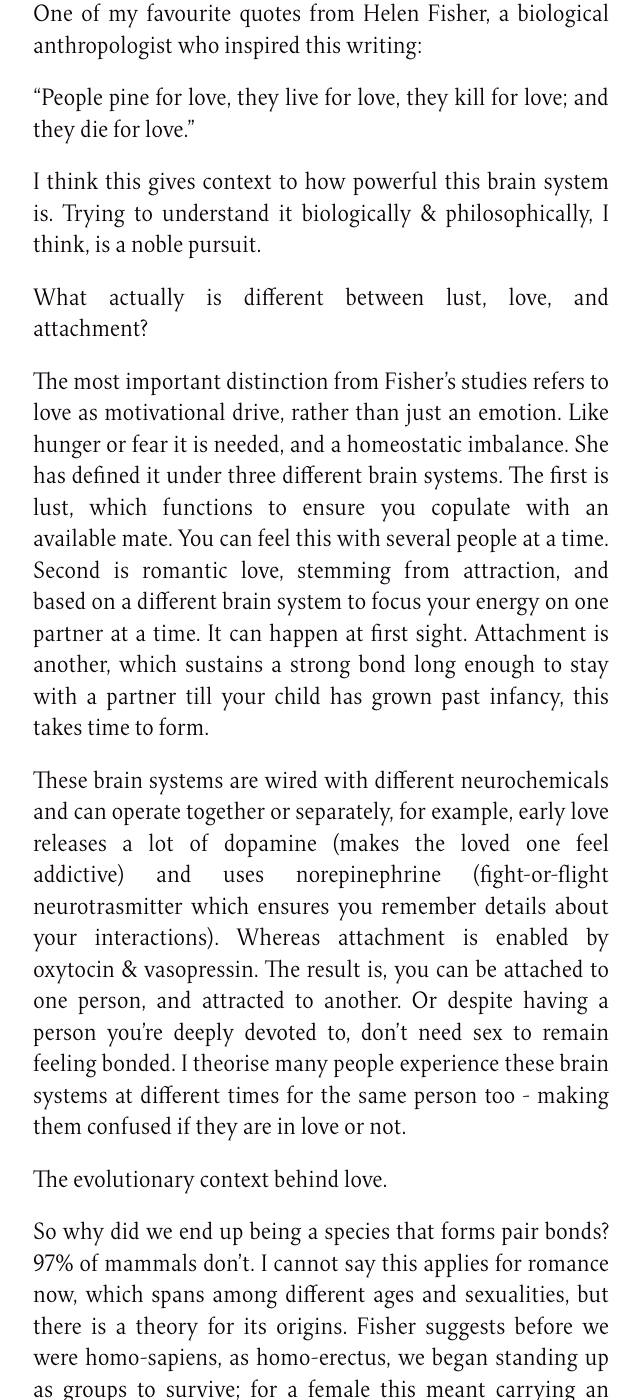
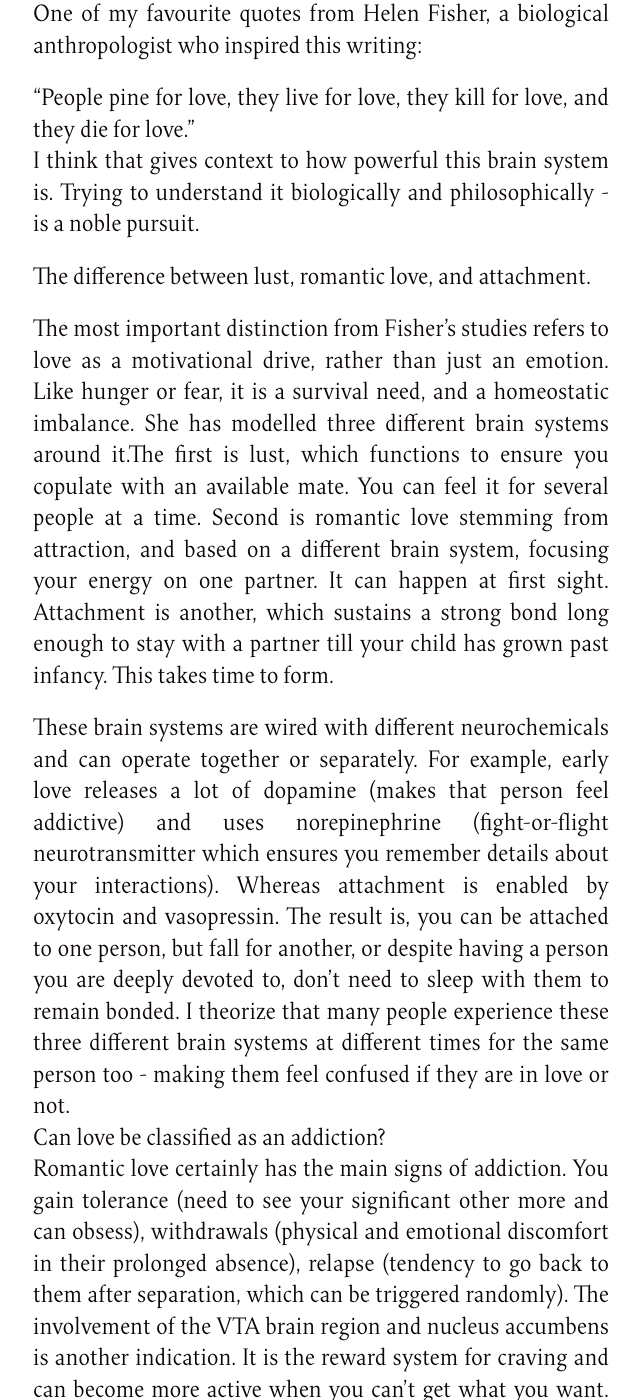
Before and after one commit to batterypointwriting/batterypointwriting.github.io, a Jekyll site: the page built from _posts/2026-09-02-The-Neuroscience-Behind-Love.md, in a window 1280 px wide and 1400 px high, scrolled down 492 px. Shown: the whole window, without its empty margins (319-959 px from the left). Built offline with Jekyll 4.4.1, drawn with Linux system fonts in a browser that asks for light colours; some of the changed text lies outside the part shown.

Commit message:
Update 2026-09-02-The-Neuroscience-Behind-Love.md

```diff
--- a/_posts/2026-09-02-The-Neuroscience-Behind-Love.md
+++ b/_posts/2026-09-02-The-Neuroscience-Behind-Love.md
@@ -1,37 +1,24 @@
 ---
 layout: post
 author: "Annie"
-title: The Neuroscience Behind Love
+title: Reflections on Romantic Love
 date: 2026-09-02
 ---
 One of my favourite quotes from Helen Fisher, a biological anthropologist who inspired this writing:
 
-“People pine for love, they live for love, they kill for love; and they die for love.”
+“People pine for love, they live for love, they kill for love, and they die for love.” <br>
+I think that gives context to how powerful this brain system is. Trying to understand it biologically and philosophically - is a noble pursuit.
 
-I think this gives context to how powerful this brain system is. Trying to understand it biologically & philosophically, I think, is a noble pursuit.
+The difference between lust, romantic love, and attachment.
 
-What actually is different between lust, love, and attachment?
+The most important distinction from Fisher’s studies refers to love as a motivational drive, rather than just an emotion. Like hunger or fear, it is a survival need, and a homeostatic imbalance. She has modelled three different brain systems around it.The first is lust, which functions to ensure you copulate with an available mate. You can feel it for several people at a time. Second is romantic love stemming from attraction, and based on a different brain system, focusing your energy on one partner. It can happen at first sight. Attachment is another, which sustains a strong bond long enough to stay with a partner till your child has grown past infancy. This takes time to form.
 
-The most important distinction from Fisher’s studies refers to love as motivational drive, rather than just an emotion. Like hunger or fear it is needed, and a homeostatic imbalance. She has defined it under three different brain systems. The first is lust, which functions to ensure you copulate with an available mate. You can feel this with several people at a time. Second is romantic love, stemming from attraction, and based on a different brain system to focus your energy on one partner at a time. It can happen at first sight. Attachment is another, which sustains a strong bond long enough to stay with a partner till your child has grown past infancy, this takes time to form.
+These brain systems are wired with different neurochemicals and can operate together or separately. For example, early love releases a lot of dopamine (makes that person feel addictive) and uses norepinephrine (fight-or-flight neurotransmitter which ensures you remember details about your interactions). Whereas attachment is enabled by oxytocin and vasopressin. The result is, you can be attached to one person, but fall for another, or despite having a person you are deeply devoted to, don't need to sleep with them to remain bonded. I theorize that many people experience these three different brain systems at different times for the same person too - making them feel confused if they are in love or not. <br>
+Can love be classified as an addiction? <br>
+Romantic love certainly has the main signs of addiction. You gain tolerance (need to see your significant other more and can obsess), withdrawals (physical and emotional discomfort in their prolonged absence), relapse (tendency to go back to them after separation, which can be triggered randomly). The involvement of the VTA brain region and nucleus accumbens is another indication. It is the reward system for craving and can become more active when you can’t get what you want. The same areas light up for chocolate, gambling and cocaine. You can lose your sense of self, and the brain circuitry required for cognitive functioning/ rational thinking aren’t really involved.
+Why does it matter? <br>
+For a while now I have been trying to understand why I am writing this. <br>
 
-These brain systems are wired with different neurochemicals and can operate together or separately, for example, early love releases a lot of dopamine (makes the loved one feel addictive) and uses norepinephrine (fight-or-flight neurotrasmitter which ensures you remember details about your interactions). Whereas attachment is enabled by oxytocin & vasopressin. The result is, you can be attached to one person, and attracted to another. Or despite having a person you’re deeply devoted to, don’t need sex to remain feeling bonded. I theorise many people experience these brain systems at different times for the same person too - making them confused if they are in love or not.
+First I thought it was because I have never been in love. I’m trying to understand what seems to be natural for so many and yet, impossible for me. Maybe my brain is like:  if I understand the science or theory behind it, then I can execute it in real life practically. But then I realized it is because I do know love. I have felt the extent of both its pleasure and torment, which is why I want to understand biologically what triggers it. A petty attempt to normalise the surge of emotions it has evoked in me. Now, I have learnt something more profound. And it is not from an essay or book but from a blog: Looking for Alice by Henrik Karlsson. He has worded something orbiting in my mind for so long, and is more spiritual.
 
-The evolutionary context behind love.
-
-So why did we end up being a species that forms pair bonds? 97% of mammals don’t. I cannot say this applies for romance now, which spans among different ages and sexualities, but there is a theory for its origins. Fisher suggests before we were homo-sapiens, as homo-erectus, we began standing up as groups to survive; for a female this meant carrying an infant and food. It made it impossible to also defend herself. She relied on a male mate for protection. A male could not defend a whole hoard of females, but could safely protect one. This mutual need and focusing on one partner ensured the survival of the infant, and over generations, the species. For partnerships that didn’t form strong attachments, the infants did not survive and so that character trait was not selected / passed down.
-
-There is more to the origins than this, for example: the helplessness of human babies required shared care-giving, fertile partners were rarer in prehistoric times, so staying together was beneficial etc. Result is millions of years later, humans feel a need for mutual wanting and attachment, as that brain system ensured survival long ago.
-
-Can love be classified as an addiction?
-
-Romantic love has the main signs of addiction. You gain tolerance (need to see partner more and more and can be obsessed), withdrawals (physical & emotional discomfort in their prolonged absence), relapse (tendency to go back to them after separation, which can be spontaneous). The involvement of the VTA brain region & the nucleus accumbens is another indication. It is a reward system for craving & can be activated when you can’t get what you want. The same areas light up for chocolate & cocaine & gambling. You can lose sense of self & brain circuity for cognitive thinking isn’t really involved.
-
-Why does it matter?
-
-For a while now I have been trying to understand why I am writing this.
-
-First, I thought it was because I have never been in love. I’m trying to understand what seems to be natural for so many and yet, impossible for me. Maybe my brain is like “if I understand the science or theory behind it, I can execute it practically.” But then I realised, it is because I do know love. I have felt both its pleasure & torment, which is why I want to understand it. A petty attempt to normalise the surge of emotions it has evoked in me. But now, I have learnt something more profound. It is not from research, or a book, but actually a blog: Looking for Alice by Henrik Karlsson. He has worded something floating around in my head for so long.
-
-For me, falling in love has always been from sharing my mental landscape with another, and allowing it to be changed & stretched into feeling or knowing something I didn’t even think I was capable of. And acknowledging we can never just fit inside each other’s head. As said by Eric Fromm, “I want the loved person to grow & unfold for his own sake, and in his own ways, and not for the purpose of serving me.” Both of you end up evolving into your true selves. Sometimes the growth happens in different directions & speeds and you drift apart. But hopefully, it reveals some of your life’s meaning.
-
-It’s not performative when I reveal something ugly about myself, they don’t turn away. They become more curious, caring, and try to see the world through my eyes. To “skillfully love” as Karlsson puts it. Honestly, this fitting of my interior uniquely & imperfectly with another person’s may be just a bunch of chemicals firing in my body… but understanding that doesn’t really matter anymore.
+For me, falling in love has always been from sharing my mental landscape with another person, and allowing it to be forever changed and stretched into feeling or knowing something I didn’t even think I was capable of. And realising, we can never always just fit inside each other's head.  As said by Eric Fromm, “I want the loved person to grow and unfold for his own sake, and in his own ways, and not for the purpose of serving me.” Both of you end up evolving into your true selves. Sometimes the growth happens in speeds and directions differently and you shift apart, but the goal is to find your sense of meaning together. It’s not performative, when I reveal something ugly about myself, they don’t turn away. They become more curious, caring, and try to see the world through my eyes. To “skillfully love” as Karlsson puts it. Honestly, this fitting of my interior uniquely and imperfectly with another person’s may just be a bunch of chemicals firing in my body… and purely a survival reaction, but understanding that doesn't really matter.
```
